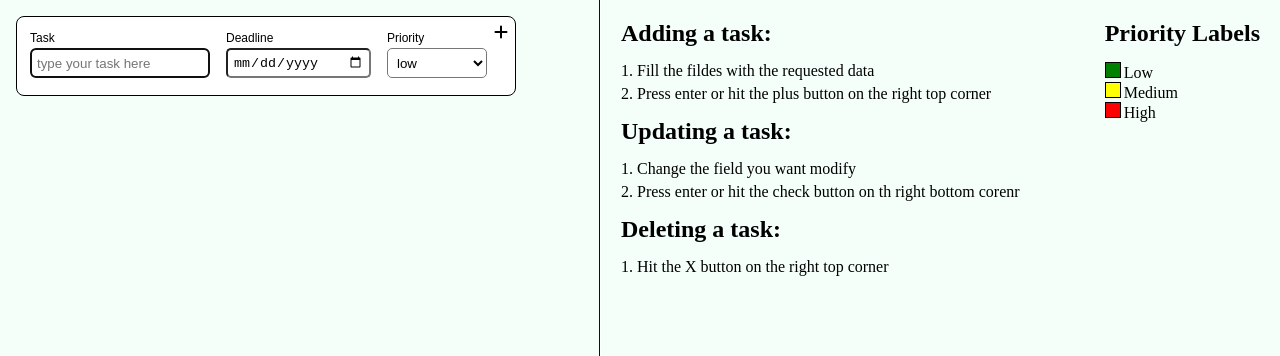
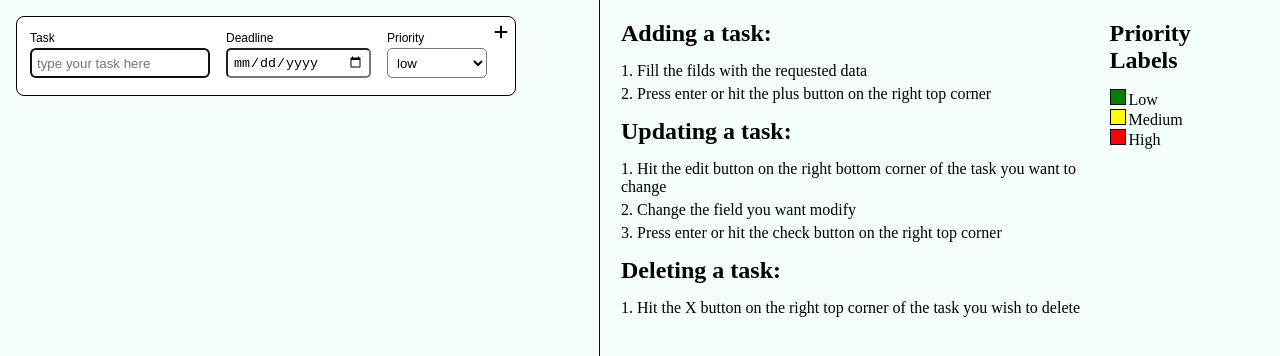
Before and after one commit to rick-ssa/task-challenge, a plain HTML site: page index.html in a window 1280 px wide. Shown: the top 356 px of the page. Drawn offline with Linux system fonts and the light colour scheme.

Commit message:
fixing some text

```diff
--- a/index.html
+++ b/index.html
@@ -15,19 +15,20 @@
         <div id='rules'>
             <h2>Adding a task:</h2>
             <ol>
-                <li>Fill the fildes with the requested data</li>
+                <li>Fill the filds with the requested data</li>
                 <li>Press enter or hit the plus button on the right top corner</li>
             </ol>
 
             <h2>Updating a task:</h2>
             <ol>
+                <li>Hit the edit button on the right bottom corner of the task you want to change</li>
                 <li>Change the field you want modify</li>
-                <li>Press enter or hit the check button on th right bottom corenr</li>
+                <li>Press enter or hit the check button on the right top corner</li>
             </ol>
 
             <h2>Deleting a task:</h2>
             <ol>
-                <li>Hit the X button on the right top corner</li>
+                <li>Hit the X button on the right top corner of the task you wish to delete</li>
             </ol>
         </div>
         <div id='label'>
```
